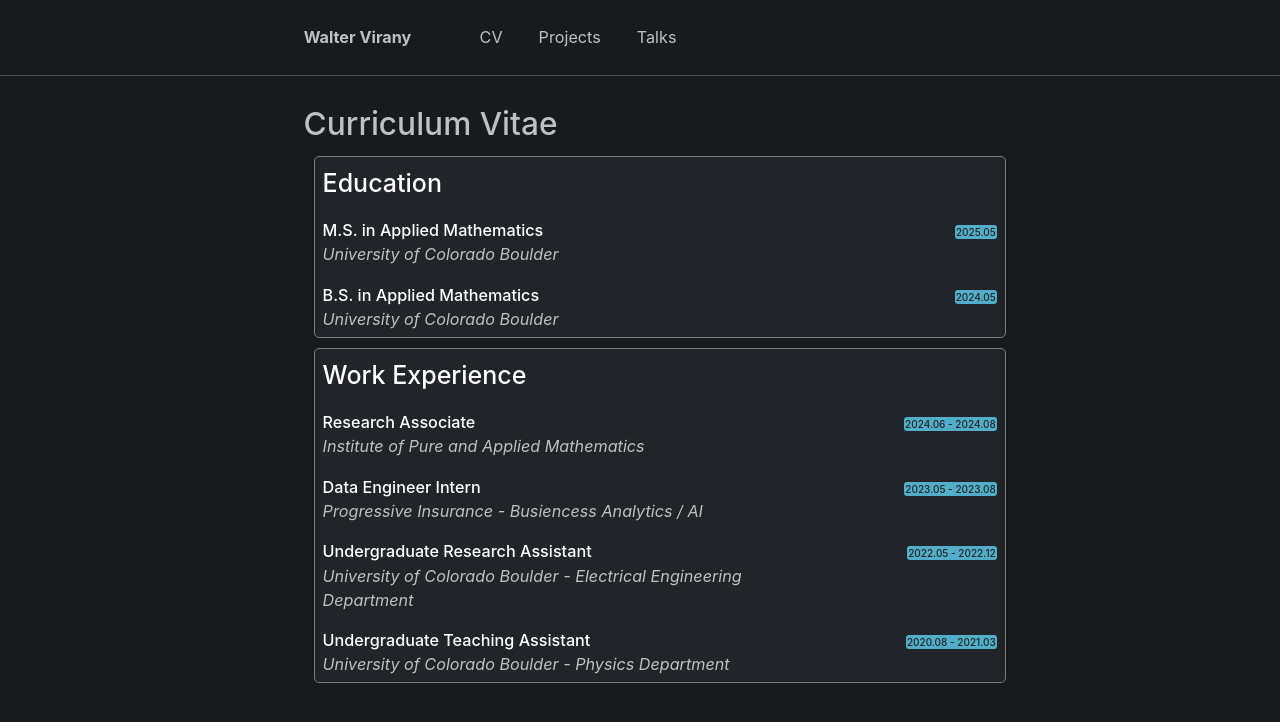
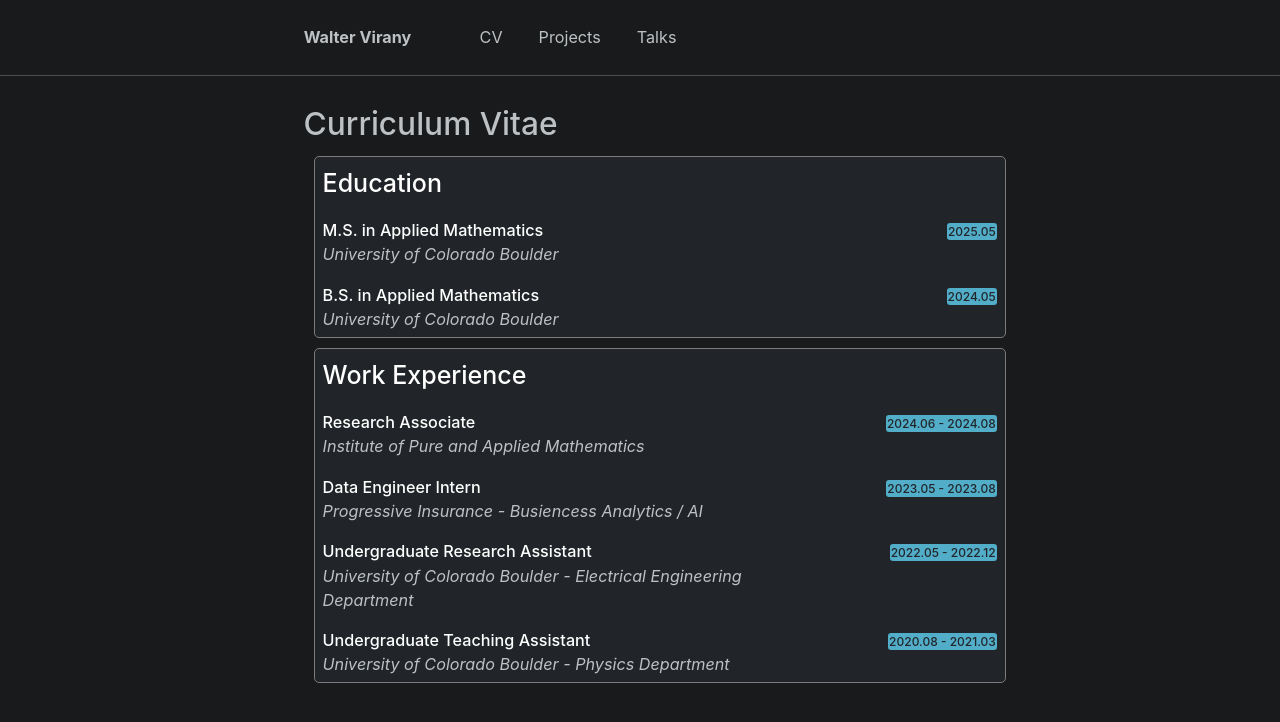
Before and after one commit to wvirany/wvirany.github.io, a Jekyll site: the page built from _pages/cv.html, in a window 1280 px wide. Shown: the top 722 px of the page. Built offline with Jekyll 4.4.1, drawn with Linux system fonts in a browser that asks for light colours.

Commit message:
Update cv.html

```diff
--- a/_pages/cv.html
+++ b/_pages/cv.html
@@ -16,8 +16,8 @@ redirect_from:
 
 .label {
   color: #212529;
-  font-size: 10px;
-  font-weight: 450;
+  font-size: 12px;
+  font-weight: 500;
   padding: 1px;
   border-radius: 3px;
 }
```
